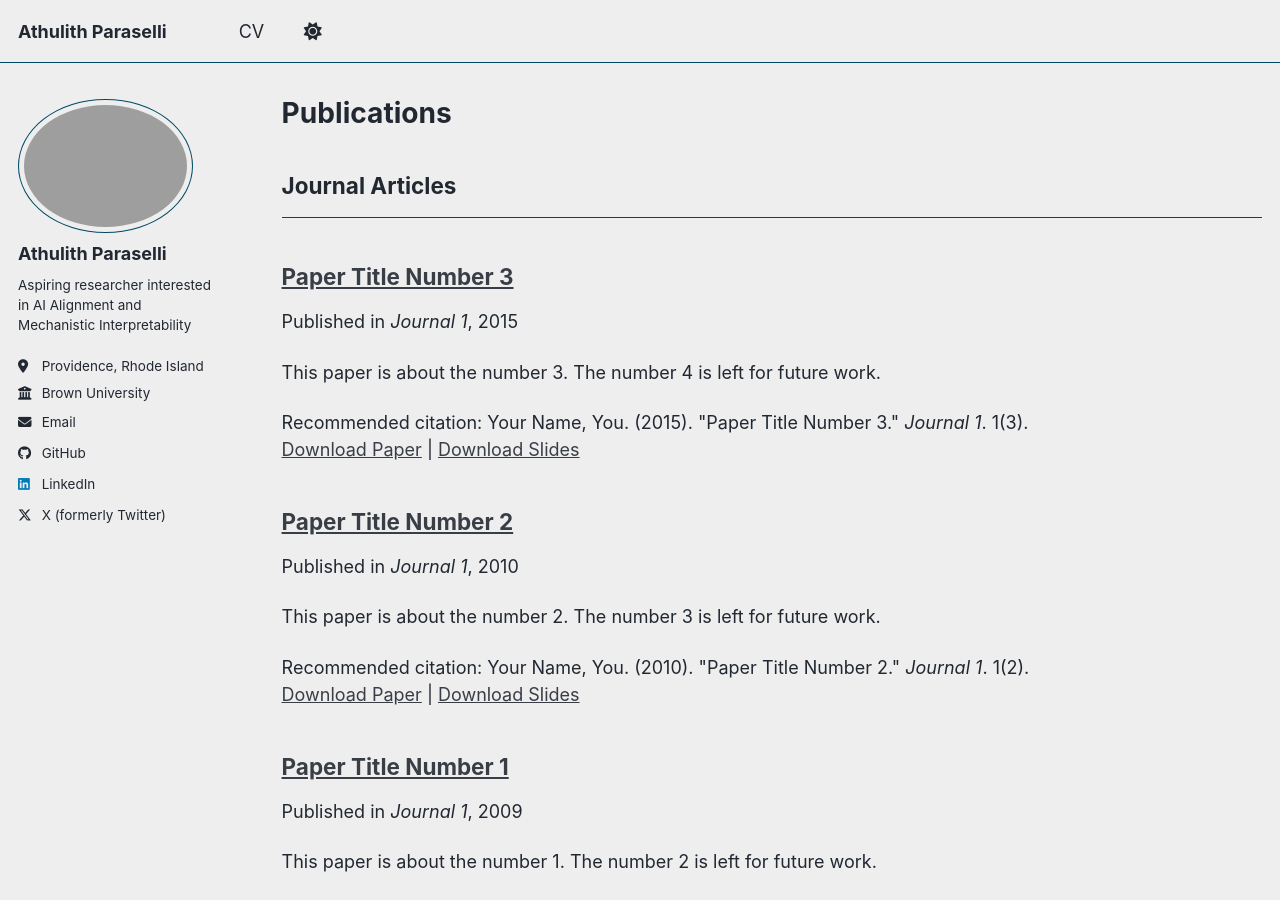
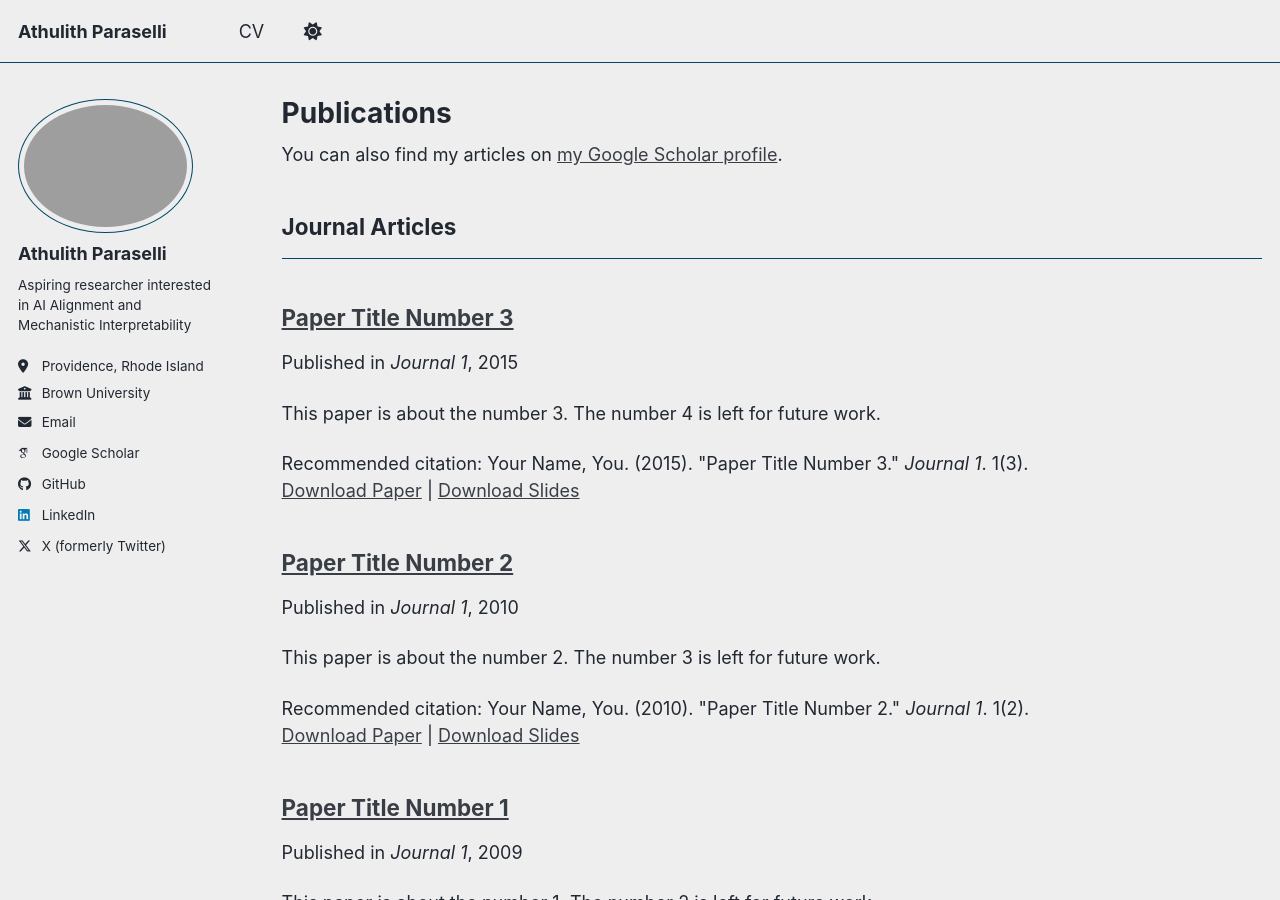
Before and after one commit to aparaselli/aparaselli.github.io, a Jekyll site: the page built from _pages/publications.html, in a window 1280 px wide and 900 px high. Built offline with Jekyll 4.4.1, drawn with Linux system fonts in a browser that asks for light colours; some web fonts are replaced; a script bundle is joined from its source files by our own code; library files that are not in the unit come from our copies; some of the changed lines change nothing that is shown.

Commit message:
added google scholar

```diff
--- a/_config.yml
+++ b/_config.yml
@@ -35,7 +35,7 @@
   # Academic websites
   academia         : # URL
   arxiv            : # URL - Update with the correct link to your profile
-  googlescholar    : #"https://scholar.google.com/citations?user=PS_CX0AAAAAJ"
+  googlescholar    : "https://scholar.google.com/citations?user=D4ZoCaAAAAAJ&hl=en&oi=ao"
   inspire-hep      : # URL
   impactstory      : # URL
   orcid            : #"https://orcid.org/yourorcidurl"
```
